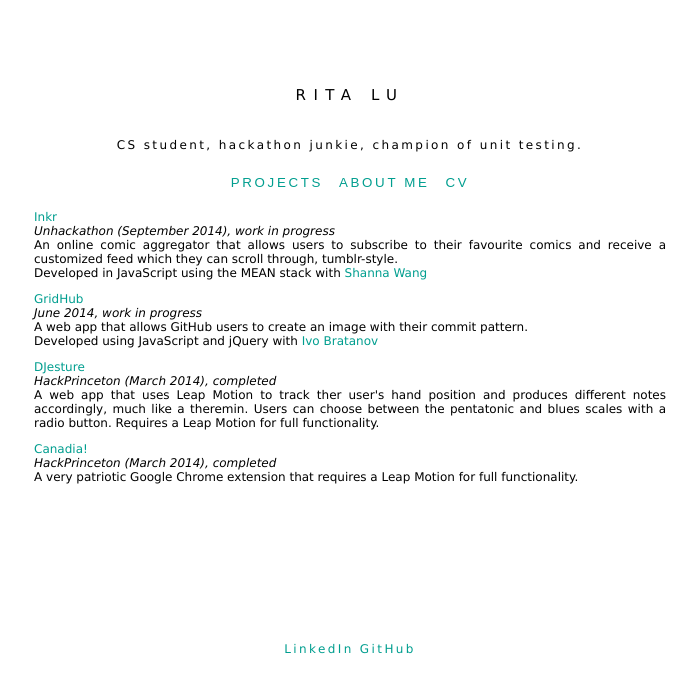
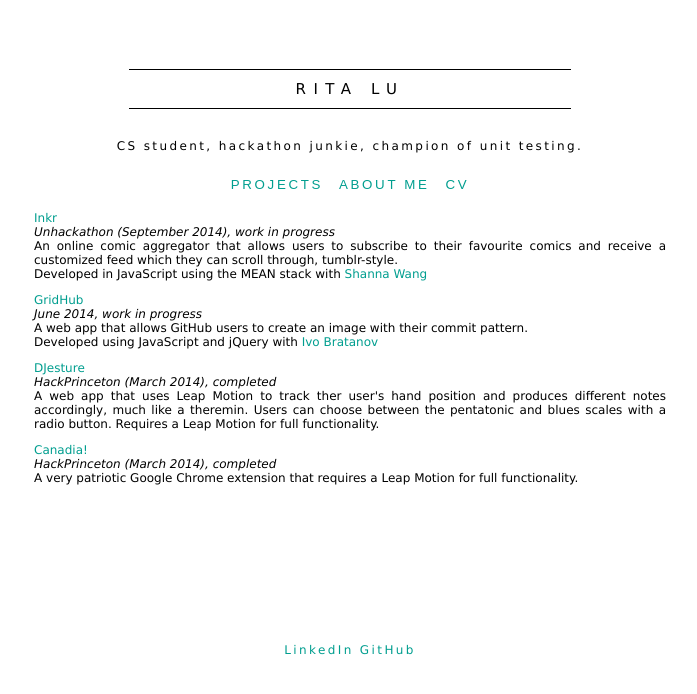
Before and after one commit to ritajlu/ritalu.github.io, a plain HTML site: page index.html in a window 1280 px wide. Shown: the whole page, without its empty margins (290-987 px from the left). Drawn offline with nearby package versions, Linux system fonts and the light colour scheme.

Commit message:
changed layout

```diff
--- a/index.css
+++ b/index.css
@@ -11,12 +11,19 @@ h2 {
     font-size: 12px;
     color: black;
     font-weight: lighter;
-    letter-spacing: 0.2em;
+    letter-spacing: 0.2em;}
+
+hr {
+  width: 70%;
+  height: 1px;
+  color: #000000;
+  background-color: #000000;
+  height: 1px;
+  border: 0;
 }
 
-
 .outer {
-  margin-top: 5%;
+  margin-top: 4%;
   width: 100%;
   text-align: center;
 }
--- a/index.html
+++ b/index.html
@@ -11,9 +11,11 @@
 <body>
 	<div class="outer">
 		<div class="inner_header">
+			<hr>
 			<h1> RITA LU </h1>
-			<br>
+			<hr><BR>
 			<h2> CS student, hackathon junkie, champion of unit testing. </h2>
+
 		</div>
 		<div class="inner_header">
 			<button id="projects" onclick="projects()"> PROJECTS </button>
```
